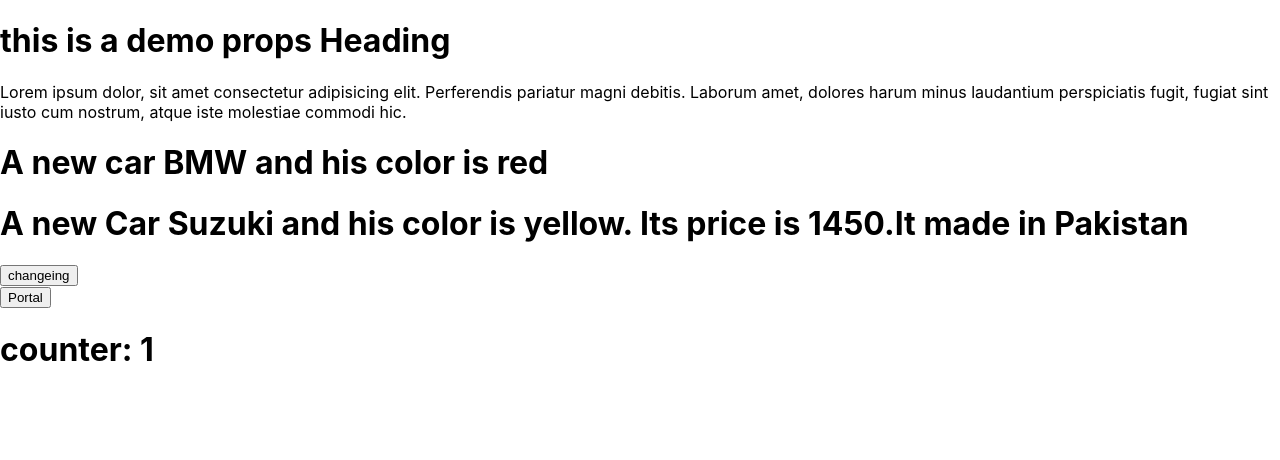
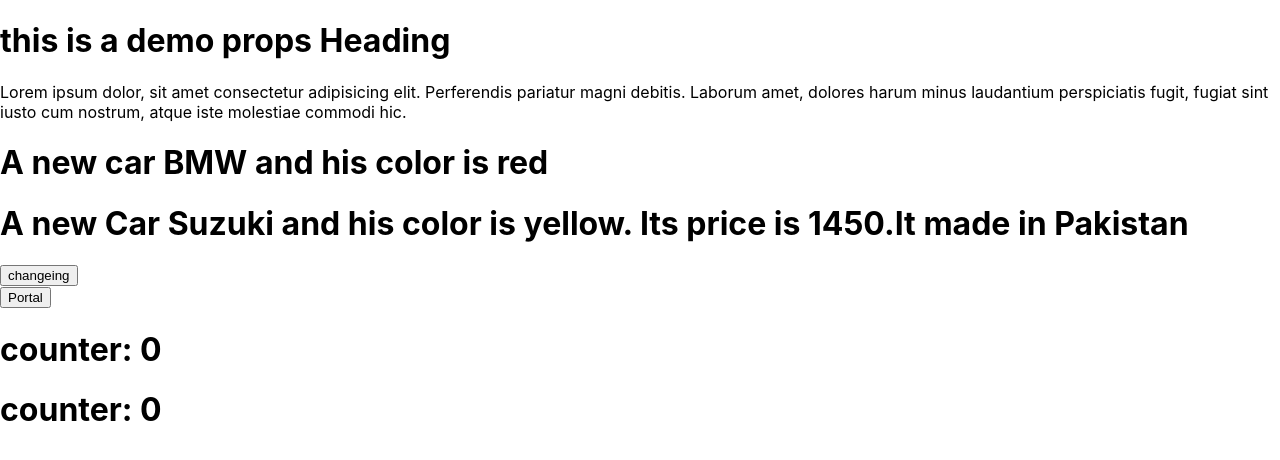
Before and after one commit to ManzoorAhmad1/Learnig-React-js-in-Detail, a React (Create React App) app: page / in a window 1280 px wide. Shown: the top 460 px of the page. Built offline with nearby package versions, Linux system fonts and the light colour scheme.

Commit message:
Apply Context Api in different child component

```diff
--- a/src/App.js
+++ b/src/App.js
@@ -1,24 +1,27 @@
 import './App.css';
-import { Fragment } from 'react';
 import ParentProps from './Component/Props/Parents_Props';
 import PortalData from './Component/Portal/PortalData';
 import Model from './Component/Portal/Portal';
 import { useState } from 'react';
 import StateComponent from './Component/React_Hooks/UseStateComponent';
 import UseEffectComponent from "./Component/React_Hooks/UseEffectComponent";
+import UseContextApi from './Component/React_Hooks/UseContextApi/UseContextApi';
+import ChildComponent from "./Component/React_Hooks/UseContextApi/ChildComponent"
 function App() {
   const [showPortal, setShowPortal] = useState(false)
   const portalHandler = () => {
     setShowPortal(true)
   }
   return (
-    <Fragment>
+    <UseContextApi>
       <ParentProps />
       <StateComponent />
       <button onClick={portalHandler}>Portal</button>
       {showPortal && <Model> <PortalData /> </Model>}
       <UseEffectComponent />
-    </Fragment>
+      <ChildComponent />
+    </UseContextApi>
+
   );
 }
 
--- /dev/null
+++ b/src/Component/React_Hooks/UseContextApi/ChildComponent.js
@@ -0,0 +1,11 @@
+import { useContext } from "react";
+import { GlobalApiContext } from "./UseContextApi";
+const ChildComponent = (props) => {
+    const { apiCounter } = useContext(GlobalApiContext);
+    return (
+        <h1  >
+            counter: {apiCounter}
+        </h1>
+    )
+}
+export default ChildComponent;
--- /dev/null
+++ b/src/Component/React_Hooks/UseContextApi/UseContextApi.js
@@ -0,0 +1,19 @@
+import React, { createContext, useState } from "react";
+
+export const GlobalApiContext = createContext();
+
+const UseContextApi = (props) => {
+    const [counter] = useState(0);
+    // useEffect(() => {
+    //     setTimeout(() => {
+    //         setCounter(counter + 1)
+    //     }, 1000);
+    // }, [counter])
+    return (
+        <GlobalApiContext.Provider value={{ apiCounter: counter }}>
+            {props.children}
+        </GlobalApiContext.Provider>
+    );
+};
+
+export default UseContextApi;
--- a/src/Component/React_Hooks/UseEffectComponent.js
+++ b/src/Component/React_Hooks/UseEffectComponent.js
@@ -1,20 +1,22 @@
-import { useEffect, useState } from "react";
-
+// import { useEffect, useState } from "react";
+import { useContext } from "react";
+import { GlobalApiContext } from "./UseContextApi/UseContextApi";
 const UseEffectComponent = (props) => {
-    const [count, setCount] = useState(0)
     // Remember that useEffect is a powerful tool for handling side effects, data fetching, and other asynchronous operations in functional components. Understanding its dependency array and timing helps in managing component behavior effectively.\\
 
+    const { apiCounter } = useContext(GlobalApiContext)
+    // console.log(counterApi)
+    // useEffect(() => {
+    //     let timer = setTimeout(() => {
+    //         setCount(count + 1)
+    //         console.log("its worked in useEffect hook")
+    //     }, 1000);
+    //     return () => clearTimeout(timer)
+    // }, [])
 
-    useEffect(() => {
-        let timer = setTimeout(() => {
-            setCount(count + 1)
-            console.log("its worked in useEffect hook")
-        }, 1000);
-        return () => clearTimeout(timer)
-    }, [])
     return (
         <div>
-            <h1>counter: {count}</h1>
+            <h1>counter: {apiCounter}</h1>
         </div>
     )
 }
```
